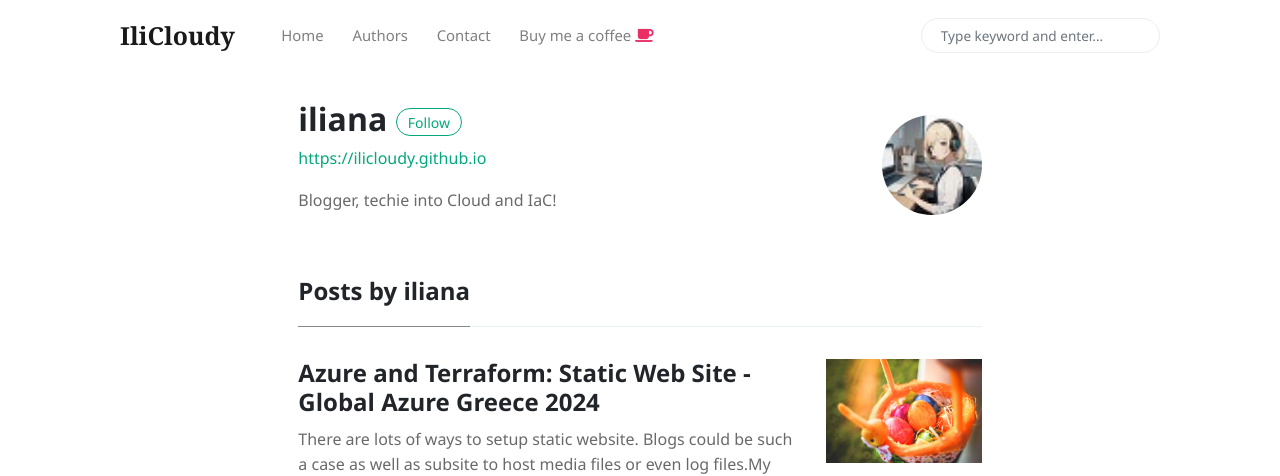
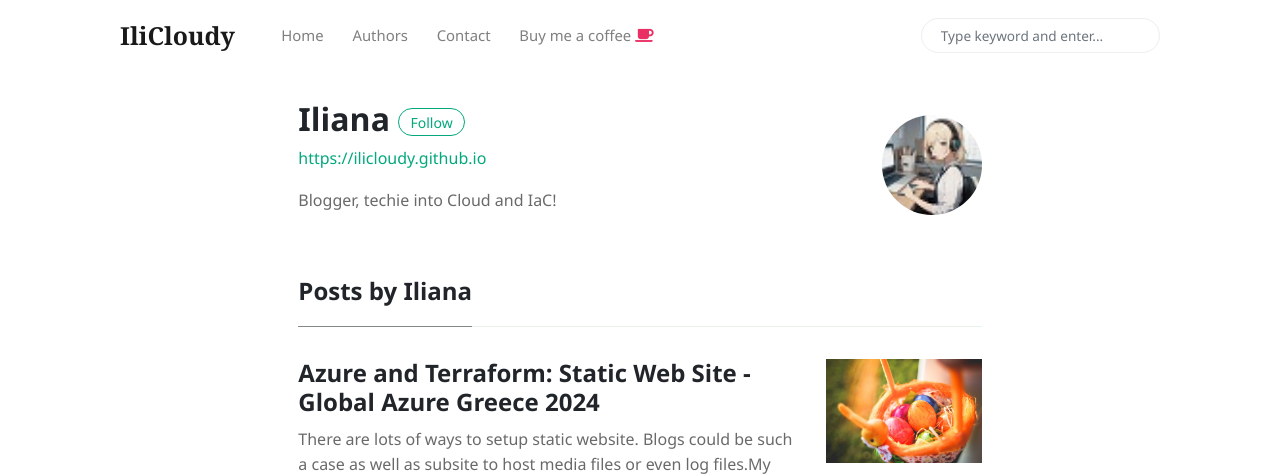
Before and after one commit to ilicloudy/ilicloudy.github.io, a Jekyll site: the page built from _pages/author-iliana.html, in a window 1280 px wide. Shown: the top 476 px of the page. Built offline with Jekyll 4.4.1, drawn with Linux system fonts in a browser that asks for light colours; nearby versions of some CDN libraries.

Commit message:
changeinavatarandauthor

```diff
--- a/_config.yml
+++ b/_config.yml
@@ -21,7 +21,7 @@
     iliana:
       name:           Iliana
       site:           https://ilicloudy.github.io
-      avatar:         /assets/images/avatar7.jpg
+      avatar:         '/assets/images/avatar7.jpg'
       bio:            "Blogger, techie into Cloud and IaC!"
       email:          ili_tzima@gmail.com
       twitter:        https://twitter.com/ili_tzima
@@ -34,8 +34,8 @@
       path: "_posts"
     values:
       layout: post
-      author: iliana
-      avatar: /assets/images/avatar7.jpg
+      author: Iliana
+      avatar: '/assets/images/avatar7.jpg'
 
   # all pages
   - scope:
--- a/_pages/author-iliana.html
+++ b/_pages/author-iliana.html
@@ -1,5 +1,5 @@
 ---
-title: "iliana"
+title: "Iliana"
 layout: default
 permalink: "/author-iliana.html"
 ---
```
